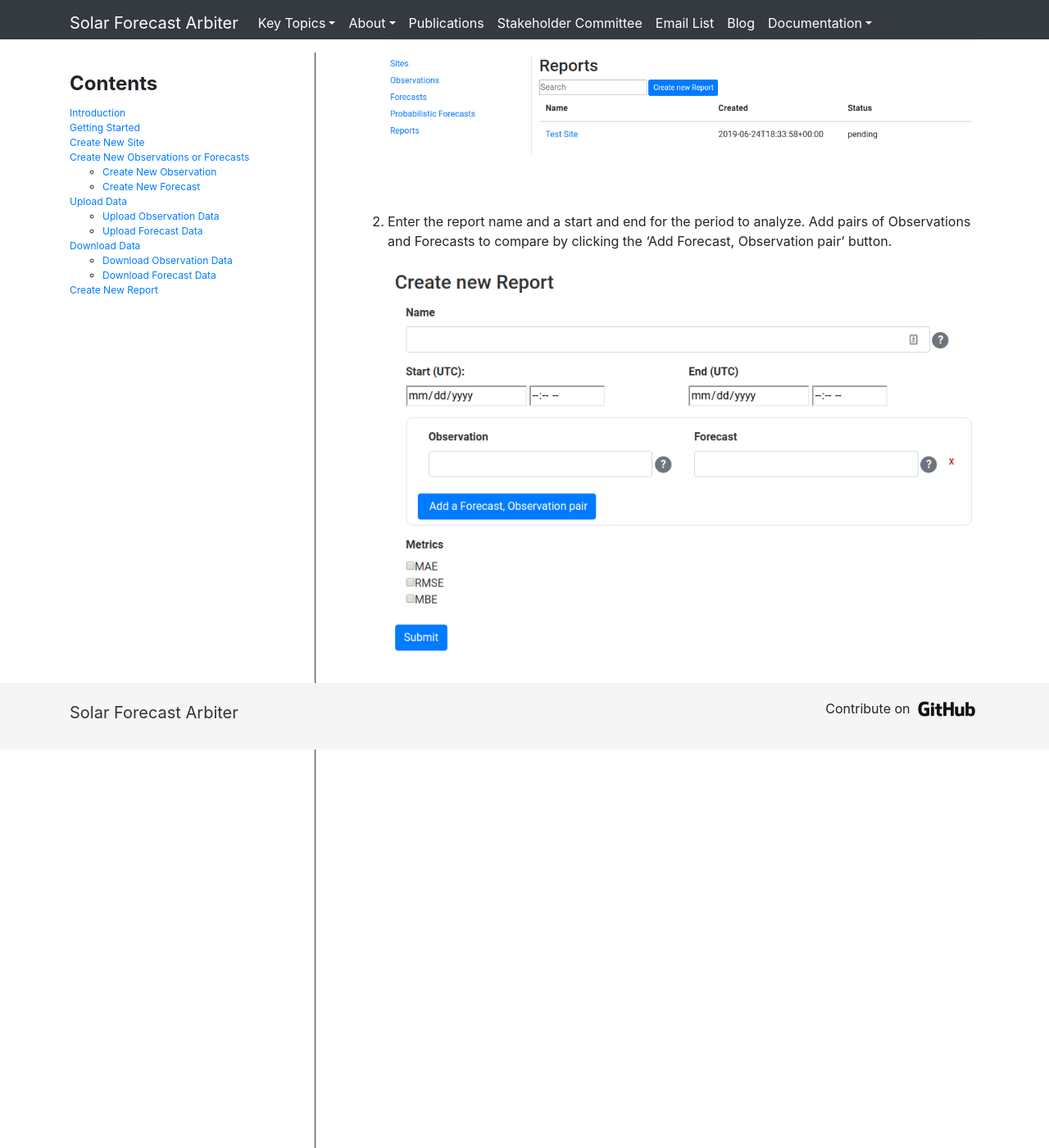
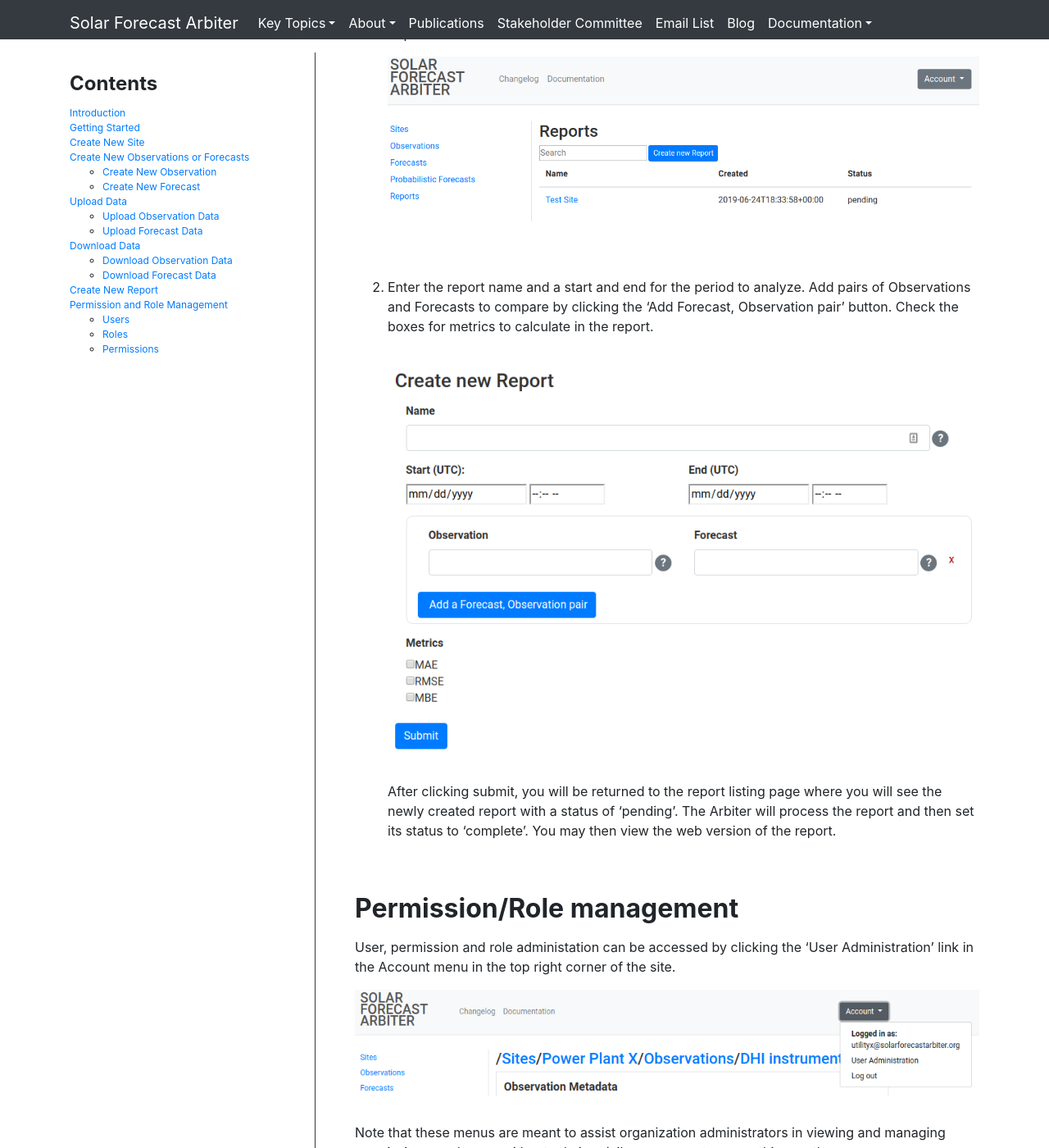
Before and after one commit to SolarArbiter/SolarArbiter.github.io, a Jekyll site: the page built from dashboard_documentation.md, in a window 1280 px wide and 1400 px high, scrolled down 14146 px. Shown: the whole window at 82% size. Built offline with Jekyll 4.4.1, drawn with Linux system fonts in a browser that asks for light colours; comment, search, counter and statistics services are not loaded; our own code applies the rules of GitHub Pages for plain Markdown files; before the commit the page ends 15060 px from its top, so only the background shows below that; some of the changed text lies outside the part shown.

Commit message:
add role/permission section

```diff
--- a/_includes/dashboard_sidebar.html
+++ b/_includes/dashboard_sidebar.html
@@ -22,5 +22,11 @@
 	  <li><a href="#download-forecast-data">Download Forecast Data</a></li>
 	</ul>
     <li><a href="#create-report">Create New Report</a></li>
+    <li><a href="#permissionrole-management">Permission and Role Management</a></li>
+    <ul>
+      <li><a href="#users">Users</a></li>
+      <li><a href="#roles">Roles</a></li>
+      <li><a href="#permissions">Permissions</a></li>
+    </ul>
 </ul>
 </div>
--- a/dashboard_documentation.md
+++ b/dashboard_documentation.md
@@ -18,6 +18,9 @@
 
 -   [Upload Data to an Observation or Forecast](#upload-data)
 
+-   [Create New Report](#create-new-report)
+
+-   [Permissions and Role Management]
 
 Getting Started
 ---------------
@@ -96,8 +99,8 @@
 1.  Navigate to the Site listing page using the ‘Sites’ link in the left
 	sidebar. Select the site for which you are adding a Forecast.
 
-2.   Click the “Create new Forecast” button on the Site page.
-  <img class="my-3" src="/images/plant_site.png"/>
+2.  Click the “Create new Forecast” button on the Site page.
+    <img class="my-3" src="/images/plant_site.png"/>
 
 3.  Enter metadata for your Forecast. On submission, you will be redirected
     to a Forecast page which displays the new Forecast metadata and a
@@ -207,5 +210,58 @@
 
 2.  Enter the report name and a start and end for the period to analyze.
     Add pairs of Observations and Forecasts to compare by clicking the 'Add
-    Forecast, Observation pair' button.
+    Forecast, Observation pair' button. Check the boxes for metrics to calculate
+    in the report.
+
      <img class="my-3" src="/images/report_form.png"/>
+
+    After clicking submit, you will be returned to the report listing page where
+    you will see the newly created report with a status of 'pending'. The Arbiter
+    will process the report and then set its status to 'complete'. You may then
+    view the web version of the report.
+
+## Permission/Role management
+{: .anchor}
+
+User, permission and role administation can be accessed by clicking the 'User
+Administration' link in the Account menu in the top right corner of the site.
+    <img class="my-3" src="/images/admin_menu.png"/>
+
+
+
+Note that these menus are meant to assist organization administrators in viewing
+and managing permissions, and users without admin privileges may not see anything
+on these pages.
+
+
+
+### Users
+{: .anchor}
+-   The Users tab will list the Users you have access to administer or view.
+	<img class="my-3" src="/images/users.png"/>
+
+
+-	Clicking on an individual user will list information about the user and their
+    roles.
+    <img class="my-3" src="/images/user.png"/>
+
+
+### Roles
+{: .anchor}
+-	The Roles tab will list all of the Roles you have access to administer or view.
+    <img class="my-3" src="/images/roles.png"/>
+
+-	Clicking on an individual Role will list information about it and the permissions
+    associated with it.
+    <img class="my-3" src="/images/role.png"/>
+
+
+### Permissions
+{: .anchor}
+-	The Permissions tab will list all of the Permissions you have access to administer
+    or view.
+    <img class="my-3" src="/images/permissions.png"/>
+
+-	Clicking on an individual Permission will list information about it and the objects
+    it applies to.
+    <img class="my-3" src="/images/permission.png"/>
```
Also changed, not shown: images/admin_menu.png (added), images/permission.png (added), images/permissions.png (added), images/role.png (added), images/roles.png (added), images/user.png (added), images/users.png (added).
